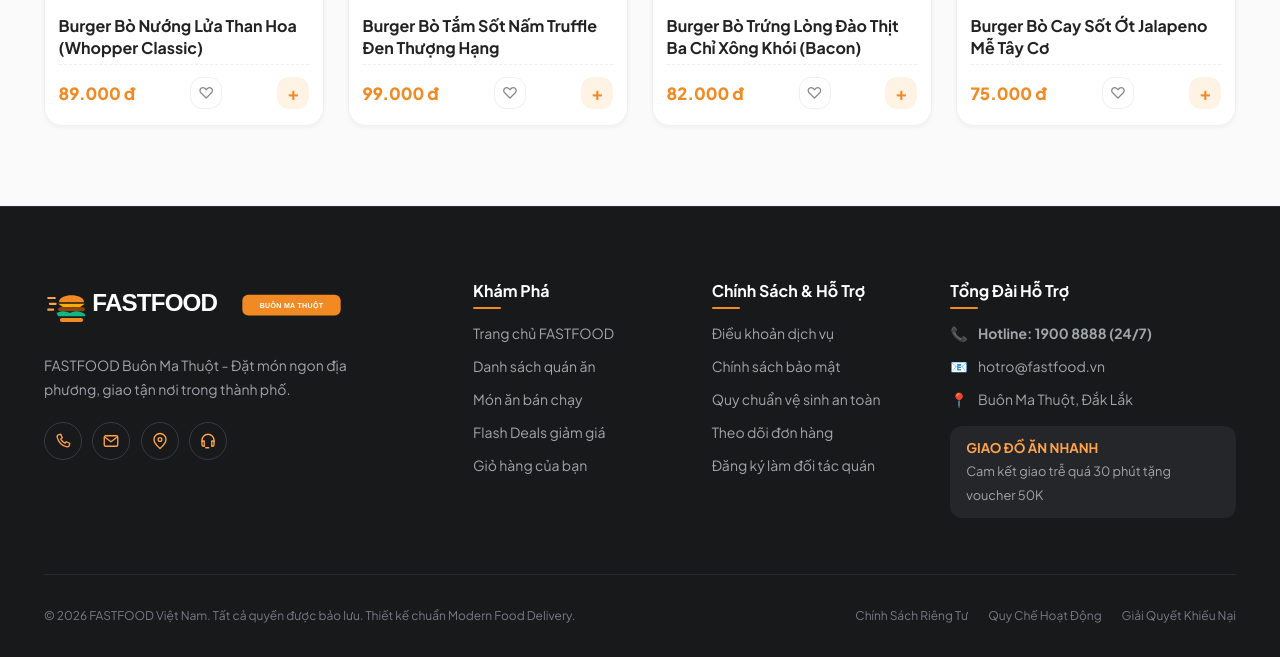
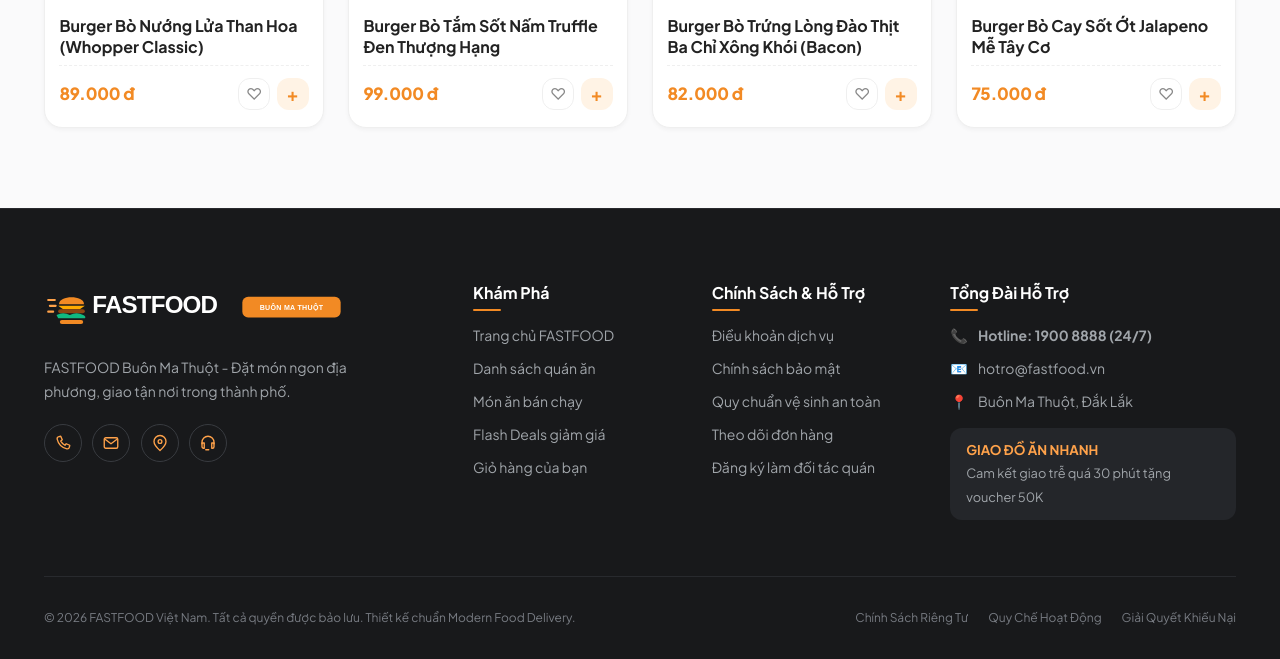
Before and after one commit to tainguyen-gooba/phat-trien-website-voi-ai-qthh, a PHP site: page /pages/food-detail.html?id=prod-1 in a window 1280 px wide. Shown: the part 1351-2010 px from the top of the page. Run offline with PHP 8.4, Linux system fonts and the light colour scheme; some libraries are stand-ins or nearby versions.

Commit message:
fix(ui): balance card layout, align actions row and refine food modal styling

```diff
--- a/frontend/css/components.css
+++ b/frontend/css/components.css
@@ -319,25 +319,33 @@
 }
 
 .product-info {
-  padding: 1rem 0.85rem;
+  padding: 0.95rem 0.9rem 1.05rem;
   display: flex;
   flex-direction: column;
   flex: 1;
+  min-width: 0;
 }
 
 .product-meta-row {
   display: flex;
   align-items: center;
   justify-content: space-between;
-  margin-bottom: 0.4rem;
+  gap: 0.4rem;
+  margin-bottom: 0.25rem;
   font-size: var(--font-size-xs);
+  min-height: 1.25rem;
 }
 
 .product-category-name {
   color: var(--primary-color);
   font-weight: 700;
   text-transform: uppercase;
-  letter-spacing: 0.5px;
+  letter-spacing: 0.4px;
+  white-space: nowrap;
+  overflow: hidden;
+  text-overflow: ellipsis;
+  flex: 1;
+  min-width: 0;
 }
 
 .product-rating {
@@ -353,18 +373,19 @@
   font-weight: 700;
   color: var(--text-main);
   line-height: 1.35;
-  margin-bottom: 0.35rem;
+  margin-bottom: 0.45rem;
   display: -webkit-box;
   -webkit-line-clamp: 2;
   -webkit-box-orient: vertical;
   overflow: hidden;
+  height: 2.7rem;
   min-height: 2.7rem;
 }
 
 .product-restaurant-name {
   font-size: var(--font-size-xs);
   color: var(--text-muted);
-  margin-bottom: 1rem;
+  margin-bottom: 0.85rem;
   display: flex;
   align-items: center;
   gap: 0.35rem;
@@ -377,16 +398,19 @@
   margin-top: auto;
   padding-top: 0.75rem;
   border-top: 1px dashed var(--border-color);
-  gap: 0.45rem;
+  gap: 0.4rem;
   flex-wrap: nowrap;
+  min-height: 44px;
 }
 
 .product-price-box {
   display: flex;
   flex-direction: column;
+  justify-content: center;
   min-width: 0;
   flex: 1 1 auto;
-  white-space: nowrap;
+  margin-right: auto;
+  line-height: 1.2;
 }
 
 .product-price {
@@ -395,19 +419,38 @@
   color: var(--primary-color);
   white-space: nowrap;
   line-height: 1.25;
+  letter-spacing: -0.2px;
 }
 
 .product-old-price {
-  font-size: 0.78rem;
+  font-size: 0.76rem;
   color: var(--text-muted);
   text-decoration: line-through;
   white-space: nowrap;
   line-height: 1.2;
+  margin-top: 1px;
+}
+
+.product-actions-group {
+  display: inline-flex;
+  align-items: center;
+  gap: 0.4rem;
+  flex-shrink: 0;
+  margin-left: auto;
+}
+
+.product-bottom-row .favorite-btn {
+  width: 32px;
+  height: 32px;
+  min-width: 32px;
+  flex-shrink: 0;
+  margin-left: auto;
 }
 
 .btn-add-cart {
   width: 32px;
   height: 32px;
+  min-width: 32px;
   background: var(--secondary-color);
   color: var(--primary-color);
   border-radius: var(--radius-md);
@@ -672,7 +715,7 @@
   display: flex;
   align-items: center;
   justify-content: space-between;
-  gap: 0.45rem;
+  gap: 0.4rem;
 }
 
 /* --- Restaurant Card Favorite Button Positioning --- */
--- a/frontend/js/food-detail.js
+++ b/frontend/js/food-detail.js
@@ -202,8 +202,10 @@ document.addEventListener('DOMContentLoaded', () => {
           <a href="./food-detail.html?id=${encodeURIComponent(p.id)}" class="product-title">${UIComponents.escapeHtml(p.name)}</a>
           <div class="product-bottom-row">
             <span class="product-price">${UIComponents.formatVND(p.price)}</span>
-            <button class="favorite-btn ${p.isLiked ? 'is-liked' : ''}" data-product-id="${p.id}" title="${p.isLiked ? 'Bỏ yêu thích' : 'Yêu thích món này'}">${p.isLiked ? '♥' : '♡'}</button>
-            <button class="btn-add-cart" onclick="UIComponents.openFoodModal('${p.id}')">+</button>
+            <div class="product-actions-group">
+              <button class="favorite-btn ${p.isLiked ? 'is-liked' : ''}" data-product-id="${p.id}" title="${p.isLiked ? 'Bỏ yêu thích' : 'Yêu thích món này'}">${p.isLiked ? '♥' : '♡'}</button>
+              <button class="btn-add-cart" onclick="UIComponents.openFoodModal('${p.id}')">+</button>
+            </div>
           </div>
         </div>
       </div>
--- a/frontend/js/restaurants.js
+++ b/frontend/js/restaurants.js
@@ -143,8 +143,10 @@ document.addEventListener('DOMContentLoaded', () => {
                 <span class="product-price">${UIComponents.formatVND(product.price)}</span>
                 ${product.oldPrice ? `<span class="product-old-price">${UIComponents.formatVND(product.oldPrice)}</span>` : ''}
               </div>
-              <button class="favorite-btn product-card-favorite ${product.isLiked ? 'is-liked' : ''}" data-product-id="${product.id}" title="${product.isLiked ? 'Bỏ yêu thích' : 'Yêu thích món này'}" aria-label="${product.isLiked ? 'Đã yêu thích món này' : 'Yêu thích món này'}">${product.isLiked ? '♥' : '♡'}</button>
-              <button class="btn-add-cart" title="Thêm vào giỏ" onclick="UIComponents.openFoodModal('${product.id}')">+</button>
+              <div class="product-actions-group">
+                <button class="favorite-btn product-card-favorite ${product.isLiked ? 'is-liked' : ''}" data-product-id="${product.id}" title="${product.isLiked ? 'Bỏ yêu thích' : 'Yêu thích món này'}" aria-label="${product.isLiked ? 'Đã yêu thích món này' : 'Yêu thích món này'}">${product.isLiked ? '♥' : '♡'}</button>
+                <button class="btn-add-cart" title="Thêm vào giỏ" onclick="UIComponents.openFoodModal('${product.id}')">+</button>
+              </div>
             </div>
           </div>
         </div>
```
Also changed, not shown: other parts of frontend/css/components.css (+36 -4 lines), backend/src/controllers/realtime.controller.js (+10 -11 lines), frontend/js/favorites.js (+5 -3 lines), frontend/js/foods.js (+5 -3 lines), frontend/js/home.js (+5 -3 lines).
